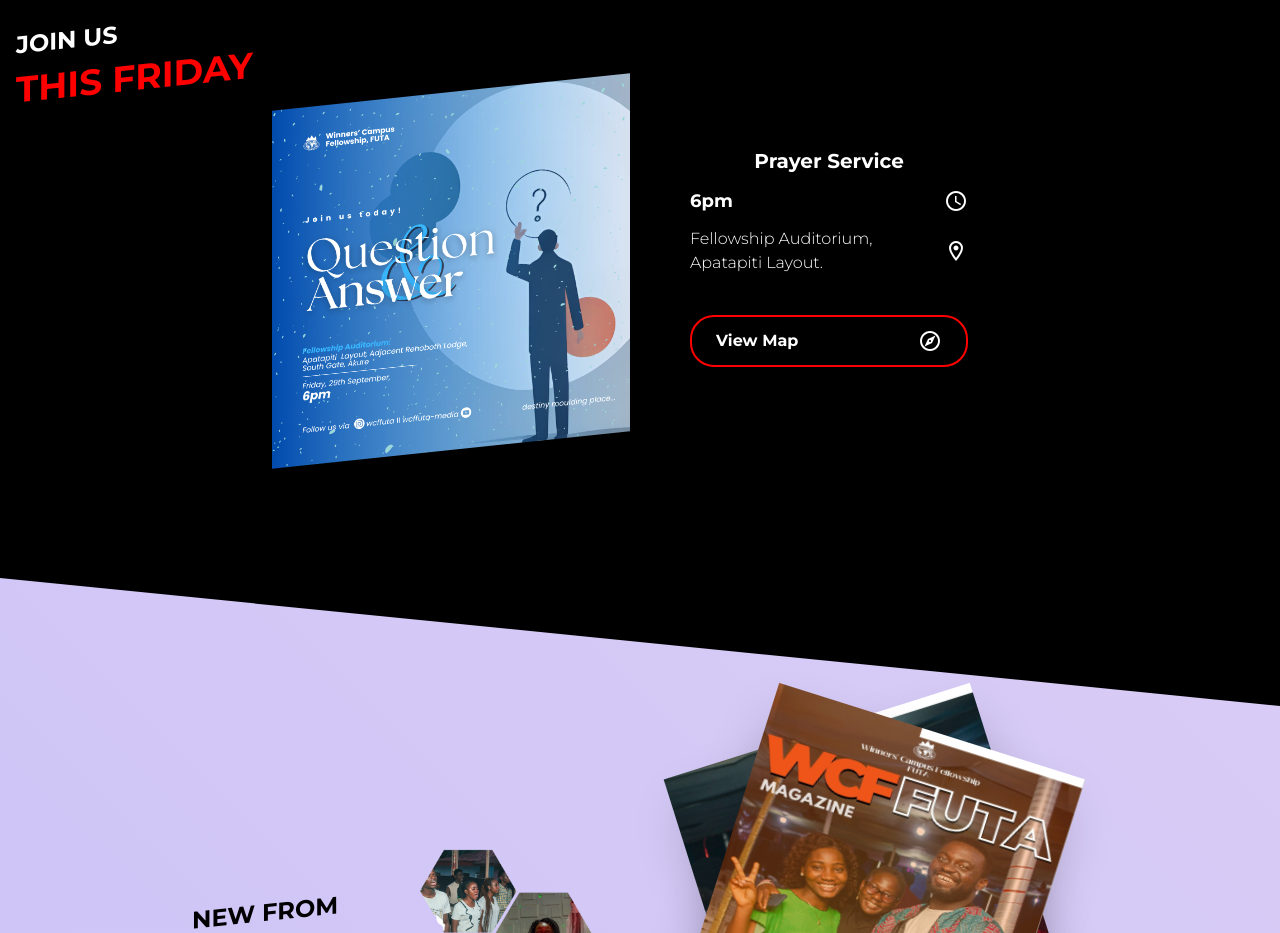
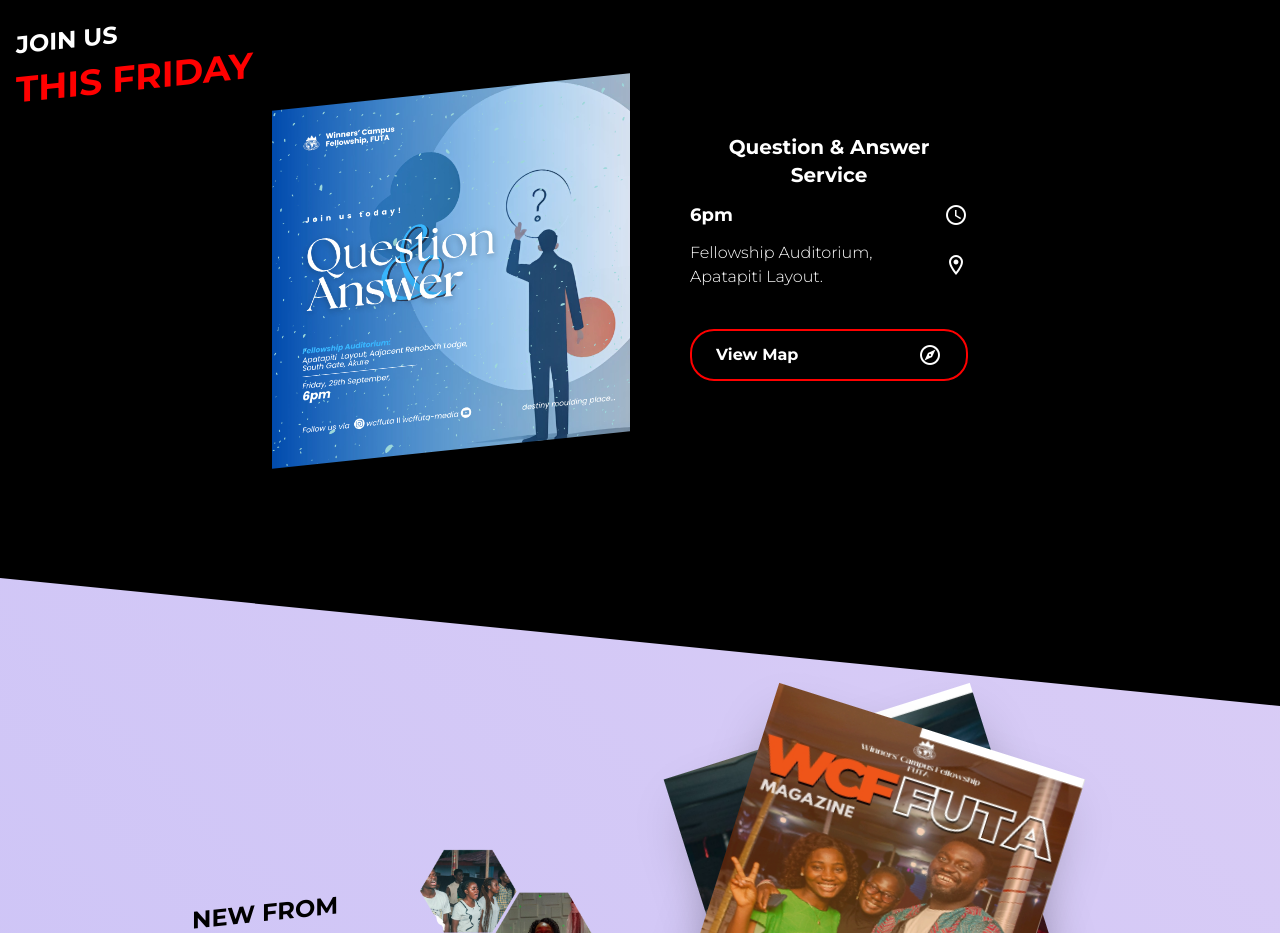
Before and after one commit to NRG-BUILDS/wcffuta, a React (Create React App) app: page / in a window 1280 px wide. Shown: the part 2720-3653 px from the top of the page. Built offline with nearby package versions, Linux system fonts and the light colour scheme.

Commit message:
Change event name

```diff
--- a/src/views/Homepage/UpcoProSect.js
+++ b/src/views/Homepage/UpcoProSect.js
@@ -32,7 +32,7 @@
 
     //Edit this to edit event details
     const program = {
-        name: "Prayer Service",
+        name: "Question & Answer Service",
         venue: 'Fellowship Auditorium, Apatapiti Layout.',
         time: '6pm'
     }
```
